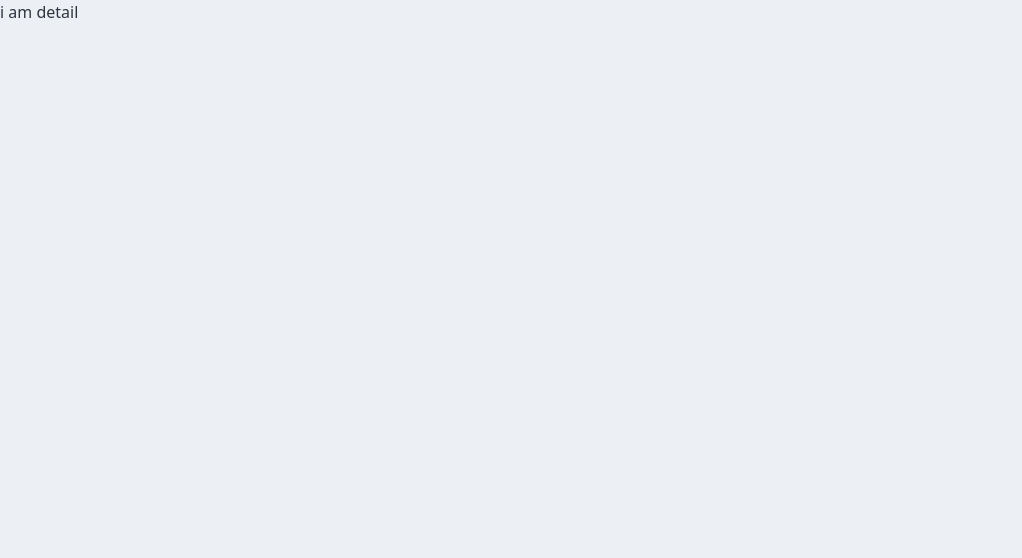
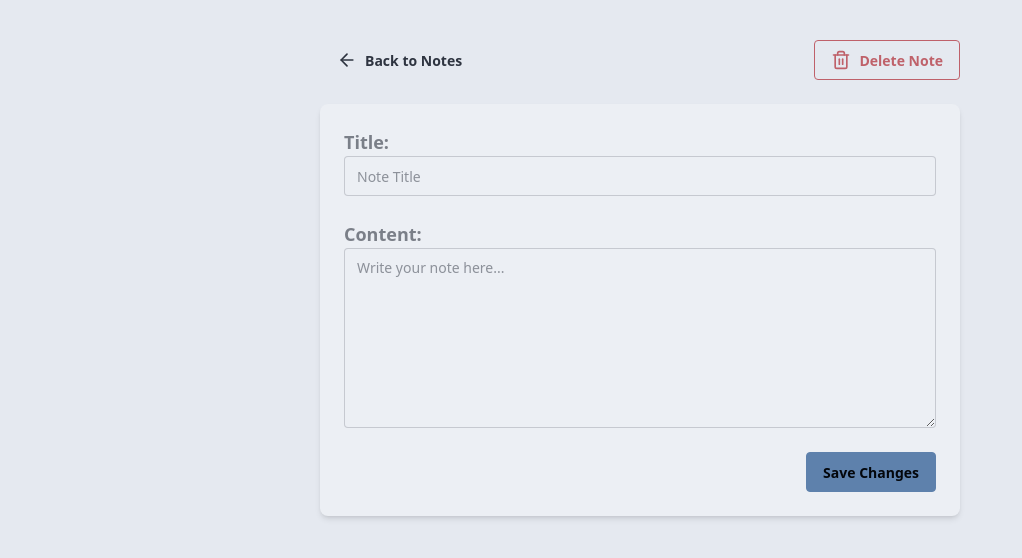
Before and after one commit to anitgt/Thinkboard, a React app in the folder frontend/: page /note/1 in a window 1280 px wide. Shown: the top 558 px of the page, without its empty margins (0-1022 px from the left). Built offline with nearby package versions, Linux system fonts and the light colour scheme; no server answers; the HTML template or start-up script is replaced by a standard one.

Commit message:
NoteDetailpage

```diff
--- a/frontend/src/App.jsx
+++ b/frontend/src/App.jsx
@@ -1,21 +1,21 @@
-import {Route, Routes} from 'react-router'
+import { Route, Routes } from 'react-router';
 
-import HomePage from "./pages/HomePage"
-import CreatePage from './pages/CreatePage'
-import ContentPage from './pages/ContentPage'
-import NoteDetailPage from './pages/NoteDetailPage'
-import toast from 'react-hot-toast'
+import HomePage from "./pages/HomePage";
+import CreatePage from './pages/CreatePage';
+import NoteDetailPage from './pages/NoteDetailPage';
 
 const App = () => {
   return (
-    <div>
-      <Routes>
-        <Route path='/' element={<HomePage />}/>
-        <Route path='/create' element={<CreatePage />}/>
-        <Route path='/note/:id' element={<NoteDetailPage />}/>
-      </Routes>
-    </div>
-  )
-}
+        <div class="absolute inset-0 -z-10 h-full w-full bg-white bg-[radial-gradient(#e5e7eb_1px,transparent_1px)] [background-size:16px_16px]">
+           <Routes>
+          <Route path='/' element={<HomePage />} />
+          <Route path='/create' element={<CreatePage />} />
+          <Route path='/note/:id' element={<NoteDetailPage />} />
+        </Routes>
+            </div>
 
-export default App
+
+  );
+};
+
+export default App;
--- a/frontend/src/pages/ContentPage.jsx
+++ /dev/null
@@ -1,11 +0,0 @@
-import React from 'react'
-
-const ContentPage = () => {
-  return (
-    <div>
-      i am content
-    </div>
-  )
-}
-
-export default ContentPage
--- a/frontend/src/pages/NoteDetailPage.jsx
+++ b/frontend/src/pages/NoteDetailPage.jsx
@@ -1,10 +1,141 @@
-import React from 'react'
+import { useEffect, useState } from "react"
+import { useNavigate, useParams } from "react-router";
+import api from "../lib/axios";
+import { ArrowLeftIcon, Trash2Icon, LoaderIcon } from "lucide-react";
+import { Link } from 'react-router'
+import toast from 'react-hot-toast'
 
 const NoteDetailPage = () => {
+  const [note, setNote] = useState(null);
+  const [loading, setLoading] = useState(true);
+  const [saving, setSaving] = useState(false);
+
+  const navigate = useNavigate();
+
+  const  { id } = useParams()
+
+  useEffect(() => {
+    const fetchNote = async () => {
+      try {
+        const res = await api.get(`/notes/${id}`)
+        setNote(res.data)
+      } catch (error) {
+        console.log('Failed To Fetch Note Data', error)
+      } finally {
+          setLoading(false)
+      }
+    };
+    fetchNote();
+  }, [id])
+
+    const handleDelete = async () => {
+      if(!window.confirm('Are you sure you want to delete this note?')) return;
+      try {
+        await api.delete(`/notes/${id}`);
+        toast.success('Note Deleted Successfully!');
+        navigate('/')
+      } catch (error) {
+        console.log('Failed to delete note', error);
+        toast.error('Failed To Delete Note!')
+      }
+  }
+
+    const handleSave = async () => {
+      if(!note.title.trim() || !note.content.trim()) {
+        toast.error('Please add a title or content!');
+        return
+      }
+
+      setSaving(true);
+
+    try {
+      await api.put(`/notes/${id}`,note);
+      toast.success('Note updated successfully!');
+      navigate('/')
+    } catch (error) {
+      console.log('Error saving the note!', error);
+      toast.error('Error Saving The Note!')
+    } finally {
+      setSaving(false)
+    }
+  }
+
+
+
+  if (loading) {
+      return (
+        <div className="min-h-screen bg-base-200 flex items-center justify-center">
+          <LoaderIcon className="animate-spin size={40}"/>
+        </div>
+      )
+  }
+
+
   return (
-    <div>
-      i am detail
+   <div className="min-h-screen bg-base-200 pt-10">
+  <div className="w-full max-w-2xl px-4 mx-auto">
+
+
+    <div className="flex items-center justify-between mb-6">
+      <Link to="/" className="btn btn-ghost gap-2">
+        <ArrowLeftIcon className="w-5 h-5" />
+        Back to Notes
+      </Link>
+
+      <button
+        onClick={handleDelete}
+        className="btn btn-error btn-outline gap-2"
+      >
+        <Trash2Icon className="w-5 h-5" />
+        Delete Note
+      </button>
     </div>
+
+
+    <div className="card bg-base-100 shadow-md">
+      <div className="card-body space-y-4">
+
+
+        <div className="form-control">
+          <label className="label">
+            <span className="label-text font-semibold text-lg">Title:</span>
+          </label>
+          <input
+            type="text"
+            placeholder="Note Title"
+            className="input input-bordered w-full"
+            value={note?.title || ""}
+            onChange={(e) => setNote({ ...note, title: e.target.value })}
+          />
+        </div>
+
+        <div className="form-control">
+          <label className="label">
+            <span className="label-text font-semibold text-lg">Content:</span>
+          </label>
+          <textarea
+            placeholder="Write your note here..."
+            className="textarea textarea-bordered w-full min-h-45"
+            value={note?.content || ""}
+            onChange={(e) => setNote({ ...note, content: e.target.value })}
+          />
+        </div>
+
+        <div className="flex justify-end">
+          <button
+            className="btn btn-primary"
+            disabled={saving}
+            onClick={handleSave}
+          >
+            {saving ? "Saving..." : "Save Changes"}
+          </button>
+        </div>
+
+      </div>
+    </div>
+  </div>
+</div>
+
   )
 }
 
```
